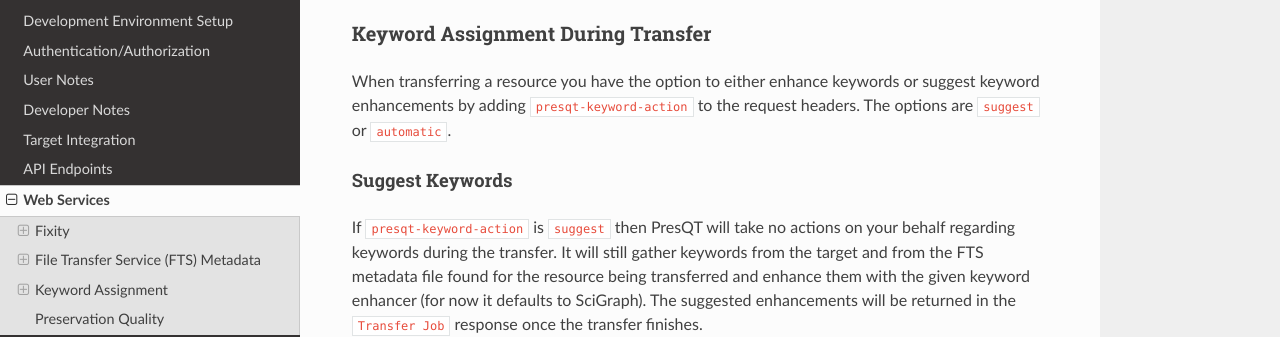
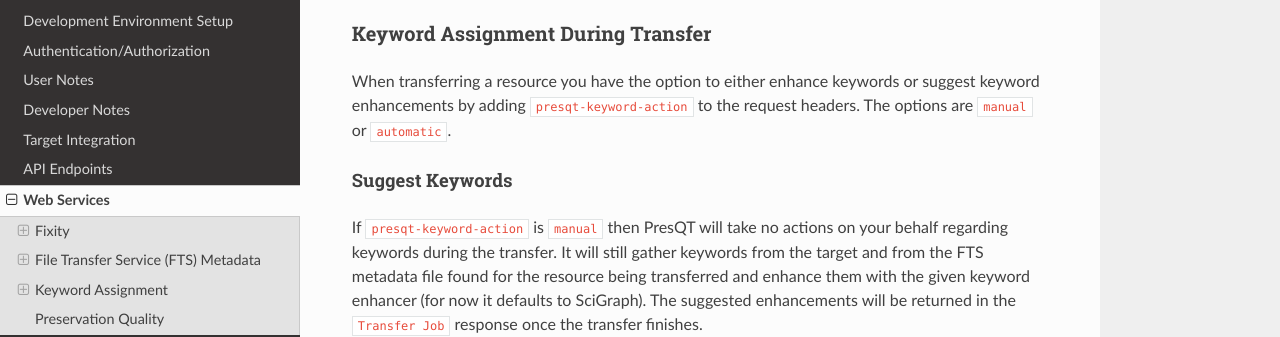
Before and after one commit to Lucy-Family-Institute/presqt, a Sphinx documentation site: the page built from docs/web_services.rst, in a window 1280 px wide and 900 px high, scrolled down 8094 px. Shown: the part 160-497 px from the top of the window. Built offline with Sphinx 7.4.7 and the Read the Docs theme 2.0.0, drawn with Linux system fonts in a browser that asks for light colours.

Commit message:
suggest == manual

```diff
--- a/docs/api_endpoints.rst
+++ b/docs/api_endpoints.rst
@@ -851,7 +851,7 @@
     :statuscode 400: ``source_target_name`` was not found in the request body
     :statuscode 400: Source target does not allow transfer to the destination target
     :statuscode 400: Destination target does not allow transfer to the source target
-    :statuscode 400: Invalid ``presqt-keyword-action`` header given. The options are ``automatic`` or ``suggest``
+    :statuscode 400: Invalid ``presqt-keyword-action`` header given. The options are ``automatic`` or ``manual``
     :statuscode 400: ``presqt-keyword-action`` missing in the request headers
     :statuscode 401: ``Source Token`` is invalid
     :statuscode 401: ``Destination Token`` is invalid
@@ -915,7 +915,7 @@
     :statuscode 400: ``source_target_name`` was not found in the request body
     :statuscode 400: Source target does not allow transfer to the destination target
     :statuscode 400: Destination target does not allow transfer to the source target
-    :statuscode 400: Invalid ``presqt-keyword-action`` header given. The options are ``automatic`` or ``suggest``
+    :statuscode 400: Invalid ``presqt-keyword-action`` header given. The options are ``automatic`` or ``manual``
     :statuscode 400: ``presqt-keyword-action`` missing in the request headers
     :statuscode 401: ``Source Token`` is invalid
     :statuscode 401: ``Destination Token`` is invalid
--- a/docs/web_services.rst
+++ b/docs/web_services.rst
@@ -414,12 +414,12 @@
 Keyword Assignment During Transfer
 ++++++++++++++++++++++++++++++++++
 When transferring a resource you have the option to either enhance keywords or suggest keyword
-enhancements by adding ``presqt-keyword-action`` to the request headers. The options are ``suggest``
+enhancements by adding ``presqt-keyword-action`` to the request headers. The options are ``manual``
 or ``automatic``.
 
 Suggest Keywords
 """"""""""""""""
-If ``presqt-keyword-action`` is ``suggest`` then PresQT will take no actions on your behalf regarding
+If ``presqt-keyword-action`` is ``manual`` then PresQT will take no actions on your behalf regarding
 keywords during the transfer. It will still gather keywords from the target and from the FTS metadata
 file found for the resource being transferred and enhance them with the given keyword enhancer
 (for now it defaults to SciGraph). The suggested enhancements will be returned in the ``Transfer Job``
```
Also changed, not shown: 4 other files.
